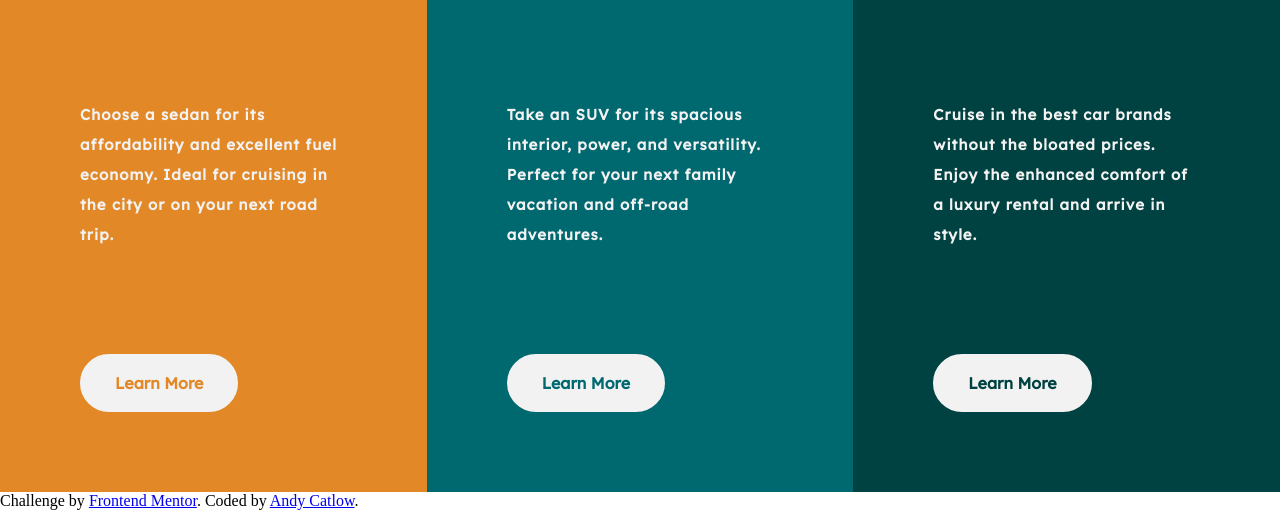
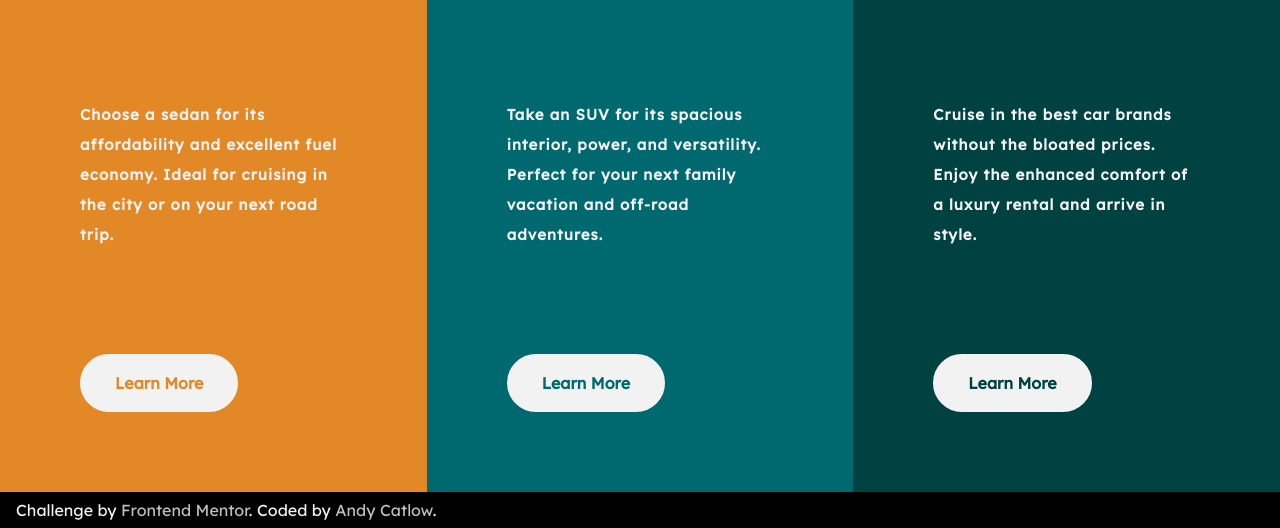
Before and after one commit to AndyCatlow/frontendmentor, a plain HTML site: page 3-column-preview-card-component-main/index.html in a window 1280 px wide. Shown: the part 308-836 px from the top of the page. Drawn offline with Linux system fonts and the light colour scheme.

Commit message:
change footer styling

```diff
--- a/3-column-preview-card-component-main/index.html
+++ b/3-column-preview-card-component-main/index.html
@@ -21,7 +21,7 @@
     <link rel="stylesheet" href="styles.css" />
   </head>
   <body>
-    <section class="card__container">
+    <main class="card__container">
       <div class="card card__sedan">
         <span class="icon icon__sedan"></span>
         <h2 class="card__title">Sedans</h2>
@@ -49,13 +49,13 @@
         </p>
         <a href="#" class="card__button">Learn More</a>
       </div>
-    </section>
-    <div class="attribution">
+    </main>
+    <footer class="attribution">
       Challenge by
       <a href="https://www.frontendmentor.io?ref=challenge" target="_blank"
         >Frontend Mentor</a
       >. Coded by
       <a href="https://www.andycatlow.dev" target="_blank">Andy Catlow</a>.
-    </div>
+    </footer>
   </body>
 </html>
--- a/3-column-preview-card-component-main/styles.css
+++ b/3-column-preview-card-component-main/styles.css
@@ -106,3 +106,16 @@ html {
   background-color: transparent;
   color: hsl(0, 0%, 95%);
 }
+
+.attribution {
+  background-color: black;
+  font-family: var(--ff-sanserif);
+  color: var(--clr-ntr-gray);
+  scroll-snap-align: end;
+  padding: 0.5em 1em;
+}
+
+.attribution a {
+  color: var(--clr-ntr-trans);
+  text-decoration: none;
+}
```
